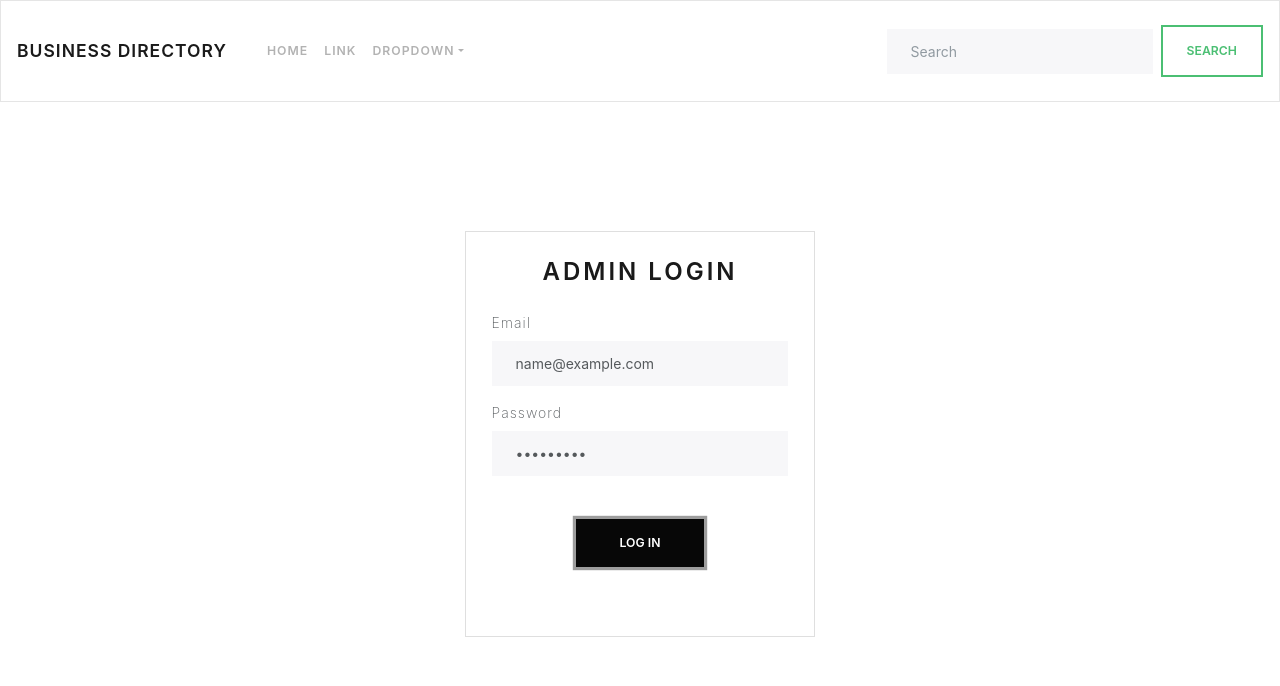
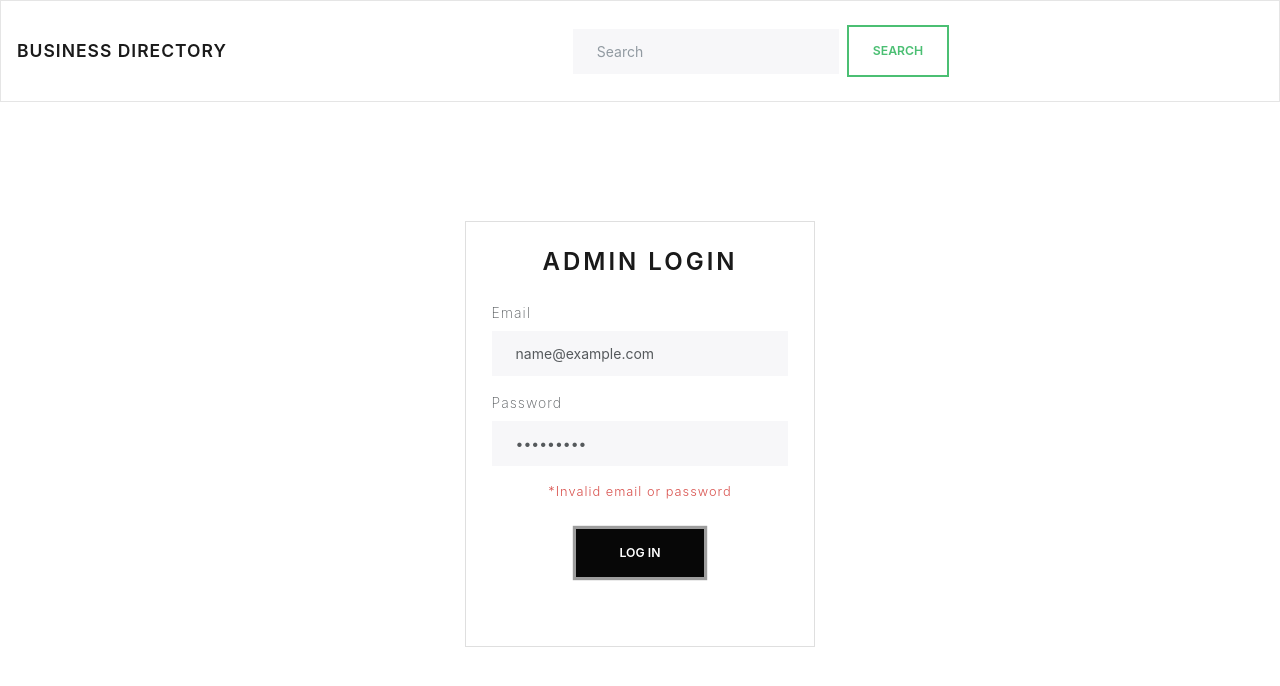
Before and after one commit to effiong-jr/Business_Directory, a React (Create React App) app: page /admin/dashboard in a window 1280 px wide. Both pictures are taken after typing "name@example.com", "Sample123" into the empty fields and a click on the button "LOG IN". Shown: the top 686 px of the page. Built offline with nearby package versions, Linux system fonts and the light colour scheme.

Commit message:
Show error message on admin login fail

```diff
--- a/src/components/AdminLoginForm/AdminLoginForm.js
+++ b/src/components/AdminLoginForm/AdminLoginForm.js
@@ -15,6 +15,7 @@ import './adminLoginForm.scss'
 const AdminLoginForm = () => {
   const history = useHistory()
   const userDetails = useSelector((state) => state.userLogin.userDetails)
+  const hasError = useSelector((state) => state.userLogin)
   const dispatch = useDispatch()
 
   useEffect(() => {
@@ -87,6 +88,12 @@ const AdminLoginForm = () => {
               )}
             </Form.Group>
 
+            {hasError && hasError.errorMessage && (
+              <div className='text-danger text-center login__error__message'>
+                *{hasError.errorMessage}
+              </div>
+            )}
+
             <Form.Group className='text-center'>
               <Button type='submit'>Log in</Button>
             </Form.Group>
--- a/src/components/AdminLoginForm/adminLoginForm.scss
+++ b/src/components/AdminLoginForm/adminLoginForm.scss
@@ -13,6 +13,12 @@ div.card {
     font-weight: 600;
     text-align: right;
   }
+
+  div.login__error__message {
+    font-size: 0.8rem;
+    font-weight: 300;
+  }
+
   button {
     width: 8rem;
     margin: 1.7rem 0;
--- a/src/components/Navbar/Navbar.js
+++ b/src/components/Navbar/Navbar.js
@@ -1,37 +1,36 @@
-import {
-  Navbar,
-  Nav,
-  NavDropdown,
-  Form,
-  FormControl,
-  Button,
-} from 'react-bootstrap'
+import { useHistory } from 'react-router-dom'
+import { useDispatch, useSelector } from 'react-redux'
+import { Navbar, Form, FormControl, Button } from 'react-bootstrap'
+import { logout } from '../../redux/actions/actionType'
 
 const NavHeader = () => {
+  const user = useSelector((state) => state.userLogin.userDetails)
+  const dispatch = useDispatch()
+  const history = useHistory()
+
+  const handleLogout = () => {
+    dispatch(logout())
+    history.push('/admin/login')
+  }
+
   return (
     <Navbar bg='light' expand='lg'>
-      <Navbar.Brand href='#home'>Business Directory</Navbar.Brand>
+      <Navbar.Brand href='/'>Business Directory</Navbar.Brand>
       <Navbar.Toggle aria-controls='basic-navbar-nav' />
       <Navbar.Collapse id='basic-navbar-nav'>
-        <Nav className='mr-auto'>
-          <Nav.Link href='#home'>Home</Nav.Link>
-          <Nav.Link href='#link'>Link</Nav.Link>
-          <NavDropdown title='Dropdown' id='basic-nav-dropdown'>
-            <NavDropdown.Item href='#action/3.1'>Action</NavDropdown.Item>
-            <NavDropdown.Item href='#action/3.2'>
-              Another action
-            </NavDropdown.Item>
-            <NavDropdown.Item href='#action/3.3'>Something</NavDropdown.Item>
-            <NavDropdown.Divider />
-            <NavDropdown.Item href='#action/3.4'>
-              Separated link
-            </NavDropdown.Item>
-          </NavDropdown>
-        </Nav>
-        <Form inline>
+        <Form inline className='mx-auto'>
           <FormControl type='text' placeholder='Search' className='mr-sm-2' />
           <Button variant='outline-success'>Search</Button>
         </Form>
+        {user && user.isAdmin ? (
+          <Button
+            className='nav-button'
+            variant='danger'
+            onClick={handleLogout}
+          >
+            Logout
+          </Button>
+        ) : null}
       </Navbar.Collapse>
     </Navbar>
   )
--- a/src/redux/actions/actionType.js
+++ b/src/redux/actions/actionType.js
@@ -1,4 +1,9 @@
-import { LOGIN_FAILED, LOGIN_REQUEST, LOGIN_SUCCESS } from './actionNames'
+import {
+  LOGIN_FAILED,
+  LOGIN_REQUEST,
+  LOGIN_SUCCESS,
+  LOGOUT,
+} from './actionNames'
 
 // Login actions
 export const loginRequest = () => ({
@@ -14,3 +19,7 @@ export const loginFailed = (errorMessage) => ({
   type: LOGIN_FAILED,
   payload: errorMessage,
 })
+
+export const logout = () => ({
+  type: LOGOUT,
+})
--- a/src/redux/reducers/userLoginReducer.js
+++ b/src/redux/reducers/userLoginReducer.js
@@ -8,21 +8,21 @@ import {
 const userLoginReducer = (state = {}, action) => {
   switch (action.type) {
     case LOGIN_REQUEST:
-      return { ...state, isLoading: true }
+      return { isLoading: true }
     case LOGIN_SUCCESS:
       localStorage.setItem(
         'userDetails',
         JSON.stringify({ isAdmin: true, ...action.payload })
       )
       return {
-        ...state,
         isLoading: false,
         userDetails: { isAdmin: true, ...action.payload },
       }
     case LOGIN_FAILED:
-      return { ...state, isloading: false, errorMessage: action.payload }
+      return { isloading: false, errorMessage: action.payload }
 
     case LOGOUT: {
+      localStorage.removeItem('userDetails')
       return { userDetails: {} }
     }
     default:
--- a/src/redux/store.js
+++ b/src/redux/store.js
@@ -4,7 +4,7 @@ import rootReducer from './rootReducer'
 
 const adminInfoFromStorage = localStorage.getItem('userDetails')
   ? JSON.parse(localStorage.getItem('userDetails'))
-  : null
+  : {}
 
 const initialState = {
   userLogin: {
```
